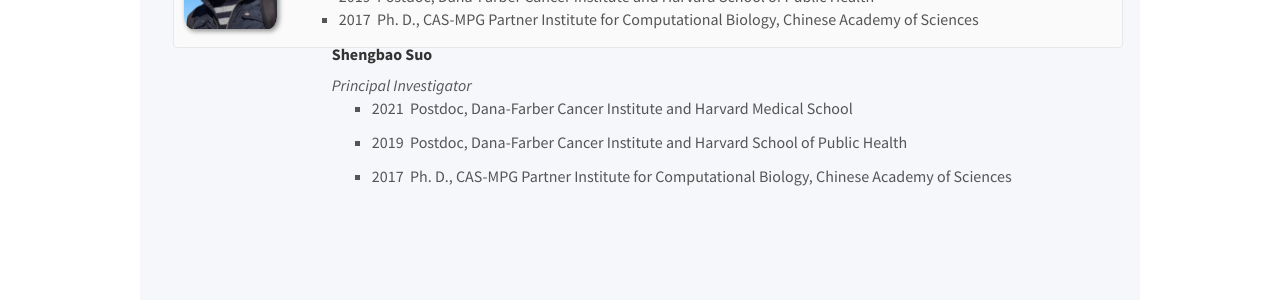
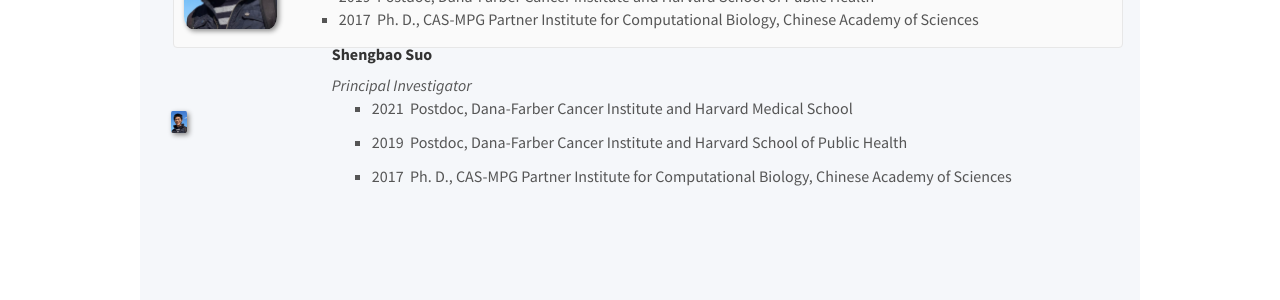
Before and after one commit to suoshengbao/suoshengbao.github.io, a Jekyll site: the page built from _pages/team.md, in a window 1280 px wide. Shown: the part 376-676 px from the top of the page. Built offline with Jekyll 4.4.1, drawn with Linux system fonts in a browser that asks for light colours; nearby versions of some CDN libraries.

Commit message:
Update team.md

```diff
--- a/_pages/team.md
+++ b/_pages/team.md
@@ -29,7 +29,7 @@
 <table width="950px" border="0">
   <tbody>
     <tr>
-      <td width="54" rowspan="5">&nbsp;</td>
+      <td width="54" rowspan="5"><img src="/images/teampic/ShengbaoSuo.jpg" width="10%" style="float: left;"/></td>
       <td width="265"><h5><strong>Shengbao Suo</strong></h5></td>
     </tr>
     <tr>
```
